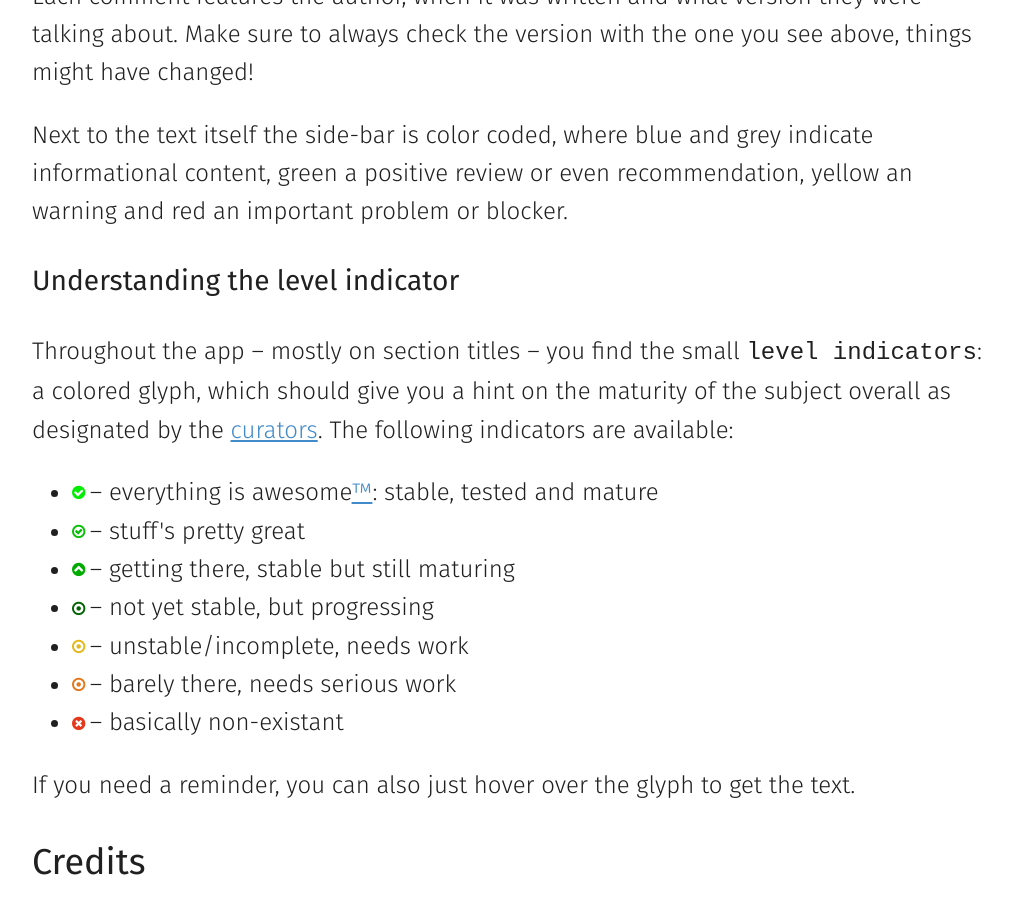
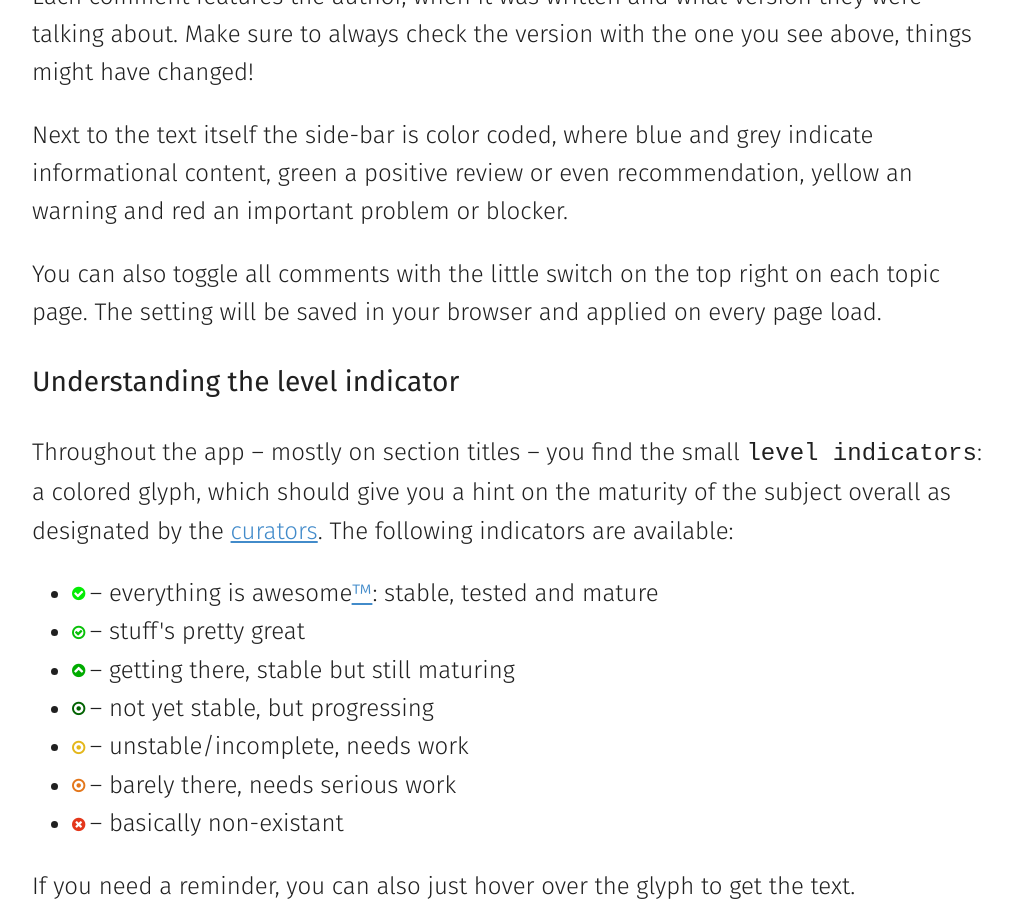
Before and after one commit to chris-morgan/arewewebyet, a Jekyll site: the page built from about.md, in a window 1280 px wide and 900 px high, scrolled down 2141 px. Shown: the whole window, without its empty margins (128-1140 px from the left). Built offline with Jekyll 4.4.1, drawn with Linux system fonts in a browser that asks for light colours; nearby versions of some CDN libraries.

Commit message:
don't forget the global switch

```diff
--- a/about.md
+++ b/about.md
@@ -36,6 +36,8 @@ Each comment features the author, when it was written and what version they were
 
 Next to the text itself the side-bar is color coded, where blue and grey indicate informational content, green a positive review or even recommendation, yellow an warning and red an important problem or blocker.
 
+You can also toggle all comments with the little switch on the top right on each topic page. The setting will be saved in your browser and applied on every page load.
+
 ### Understanding the level indicator
 
 Throughout the app – mostly on section titles – you find the small `level indicators`: a colored glyph, which should give you a hint on the maturity of the subject overall as designated by the [curators](/curators/). The following indicators are available:
```
